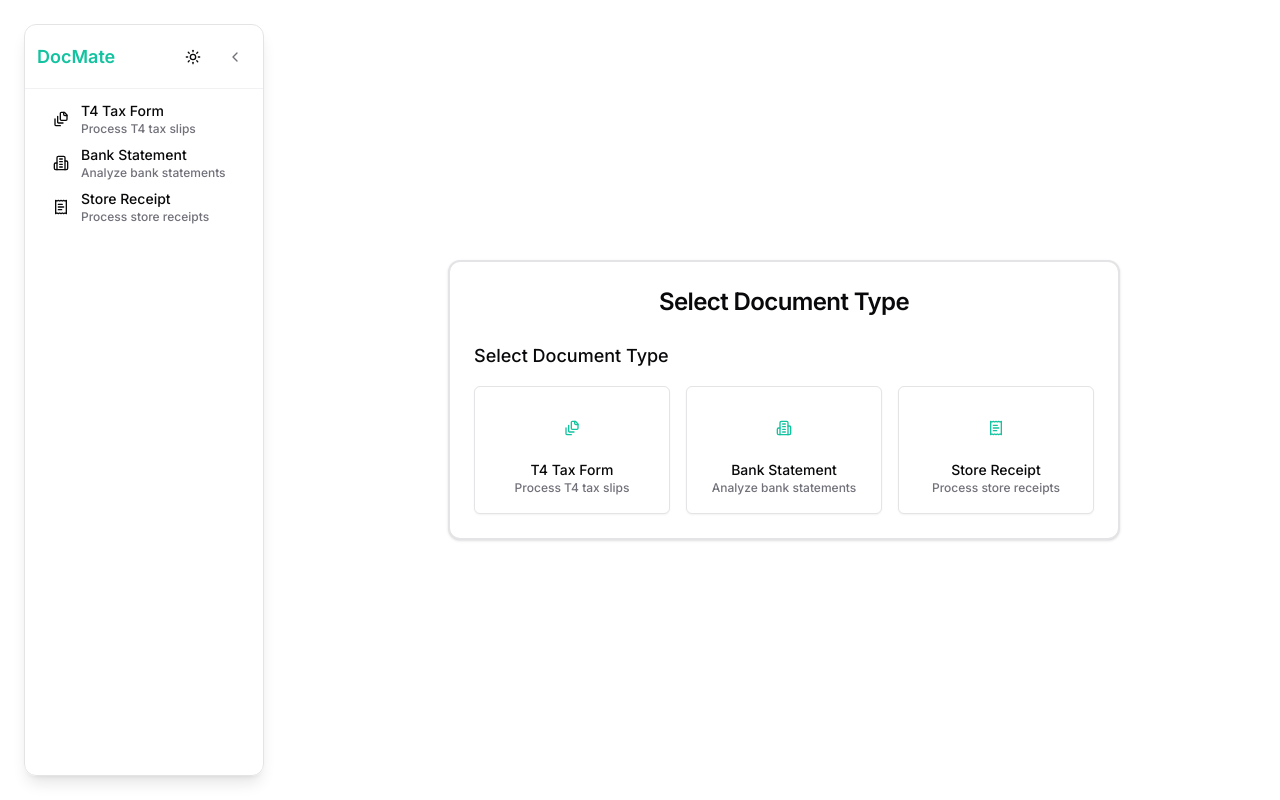
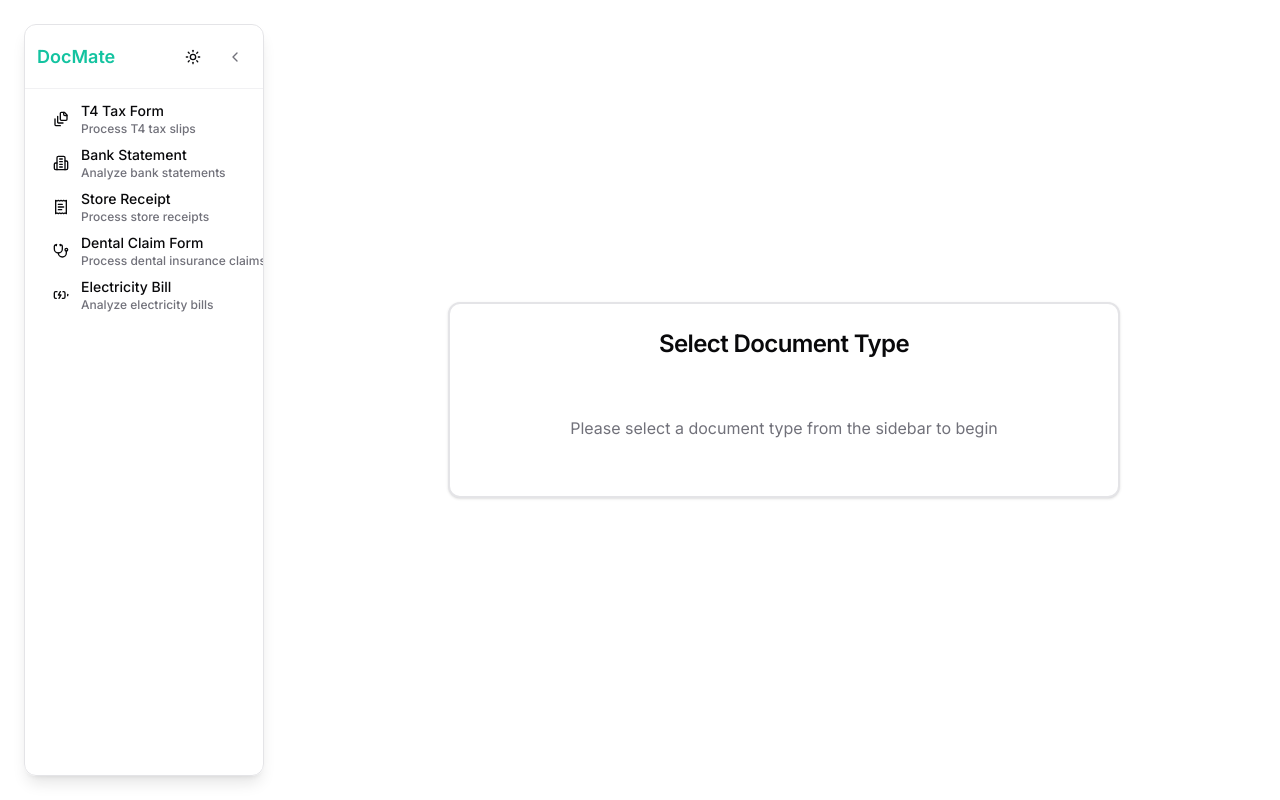
Before and after one commit to ibz-arain/DocMate, a Next.js app: page /demo in a window 1280 px wide. Built offline with nearby package versions, Linux system fonts and the light colour scheme.

Commit message:
Updated UI

```diff
--- a/app/demo/page.tsx
+++ b/app/demo/page.tsx
@@ -7,39 +7,36 @@
 import { ScrollArea } from "@/components/ui/scroll-area";
 import { Progress } from "@/components/ui/progress";
 import { Input } from "@/components/ui/input";
-import { Menu, Upload, FileText, PanelRightOpen, Zap, FileSearch, Brain, ChevronRight, Code, RefreshCcw, Download, Copy, FileStack, Building2, ReceiptText } from "lucide-react";
+import { Menu, Upload, FileText, PanelRightOpen, Zap, FileSearch, Brain, ChevronRight, Code, RefreshCcw, Download, Copy, FileStack, Building2, ReceiptText, Stethoscope, BatteryCharging } from "lucide-react";
 import { motion, AnimatePresence } from "framer-motion";
 import { CustomSidebar } from "@/components/custom-sidebar";
 import { cn } from "@/lib/utils";
 import { useDropzone } from "react-dropzone";
 
-interface DocumentTypeOption {
-  title: string;
-  icon: React.ReactNode;
-  description: string;
-  demoType: string;
-}
+type DocumentType = 't4' | 'bank' | 'receipt' | 'dental' | 'electricity' | null;
 
-const documentTypeOptions: DocumentTypeOption[] = [
-  {
-    title: "T4 Tax Form",
-    icon: <FileStack className="h-5 w-5" />,
-    description: "Process T4 tax slips",
-    demoType: "t4"
+const documentTypeLabels: Record<string, { title: string, description: string }> = {
+  't4': {
+    title: 'T4 Tax Form',
+    description: 'Upload a picture or scan of your T4 tax slip'
   },
-  {
-    title: "Bank Statement",
-    icon: <Building2 className="h-5 w-5" />,
-    description: "Analyze bank statements",
-    demoType: "bank"
+  'bank': {
+    title: 'Bank Statement',
+    description: 'Upload your bank statement document'
   },
-  {
-    title: "Store Receipt",
-    icon: <ReceiptText className="h-5 w-5" />,
-    description: "Process store receipts",
-    demoType: "receipt"
+  'receipt': {
+    title: 'Store Receipt',
+    description: 'Upload a picture of your store receipt'
+  },
+  'dental': {
+    title: 'Dental Claim Form',
+    description: 'Upload your dental insurance claim form'
+  },
+  'electricity': {
+    title: 'Electricity Bill',
+    description: 'Upload your electricity bill for analysis'
   }
-];
+};
 
 export default function DemoPage() {
   const [file, setFile] = useState<File | null>(null);
@@ -47,6 +44,7 @@
   const [progress, setProgress] = useState(0);
   const [activeTab, setActiveTab] = useState<'json' | 'text' | 'analysis'>('json');
   const [extractedText, setExtractedText] = useState<string>("");
+  const [selectedType, setSelectedType] = useState<DocumentType>(null);
   const [aiInsights, setAiInsights] = useState<{
     summary: string;
     keywords: string[];
@@ -60,27 +58,16 @@
   });
   const [isProcessed, setIsProcessed] = useState(false);
   const [isSidebarCollapsed, setIsSidebarCollapsed] = useState(false);
-  const [selectedDemo, setSelectedDemo] = useState<string | null>(null);
-  const [uploadDocType, setUploadDocType] = useState<string | null>(null);
 
-  const { getRootProps, getInputProps, isDragActive } = useDropzone();
-
-  const handleFileChange = (event: React.ChangeEvent<HTMLInputElement>) => {
-    const selectedFile = event.target.files?.[0];
-    if (selectedFile?.type === "application/pdf") {
-      setFile(selectedFile);
-      resetStates();
+  const { getRootProps, getInputProps, isDragActive } = useDropzone({
+    onDrop: (acceptedFiles) => {
+      const droppedFile = acceptedFiles[0];
+      if (droppedFile?.type === "application/pdf") {
+        setFile(droppedFile);
+        resetStates();
+      }
     }
-  };
-
-  const handleDrop = (event: React.DragEvent) => {
-    event.preventDefault();
-    const droppedFile = event.dataTransfer.files[0];
-    if (droppedFile?.type === "application/pdf") {
-      setFile(droppedFile);
-      resetStates();
-    }
-  };
+  });
 
   const resetStates = () => {
     setExtractedText("");
@@ -92,10 +79,6 @@
     });
     setProgress(0);
     setIsProcessed(false);
-  };
-
-  const handleDragOver = (event: React.DragEvent) => {
-    event.preventDefault();
   };
 
   const processDocument = async () => {
@@ -113,7 +96,7 @@
 
       // Mock data with raw JSON
       const mockRawJson = {
-        documentType: "Business Proposal",
+        documentType: selectedType ? documentTypeLabels[selectedType].title : "Unknown Document",
         metadata: {
           pageCount: 5,
           author: "John Doe",
@@ -157,96 +140,10 @@
   };
 
   const handleDemoSelect = (demoType: string) => {
-    setSelectedDemo(demoType);
-    // Here you would typically load demo data based on the selected type
-    const demoData = getDemoData(demoType);
-    setAiInsights(demoData.insights);
-    setExtractedText(demoData.text);
-    setIsProcessed(true);
-  };
-
-  const getDemoData = (demoType: string) => {
-    // Mock demo data for different document types
-    const demos: Record<string, any> = {
-      t4: {
-        insights: {
-          summary: "This is a T4 tax slip for the year 2023, showing employment income and deductions.",
-          keywords: ["employment income", "tax deductions", "CPP contributions", "EI premiums"],
-          sentiment: "Neutral",
-          rawJson: {
-            documentType: "T4 Tax Slip",
-            metadata: {
-              year: "2023",
-              employer: "Demo Corp",
-              employeeNumber: "12345"
-            },
-            content: {
-              employmentIncome: "$75,000",
-              taxDeducted: "$15,000",
-              cppContributions: "$3,754.45",
-              eiPremiums: "$952.74"
-            }
-          }
-        },
-        text: "T4 Statement of Remuneration Paid\nTax Year: 2023\nEmployer: Demo Corp\nEmployee: John Smith\nBox 14 - Employment Income: $75,000\nBox 22 - Income Tax Deducted: $15,000\n..."
-      },
-      bank: {
-        insights: {
-          summary: "Monthly bank statement showing transactions, deposits, and withdrawals for January 2024.",
-          keywords: ["deposits", "withdrawals", "balance", "transactions"],
-          sentiment: "Positive",
-          rawJson: {
-            documentType: "Bank Statement",
-            metadata: {
-              bank: "Demo Bank",
-              accountType: "Checking",
-              period: "Jan 2024"
-            },
-            content: {
-              openingBalance: "$5,432.10",
-              closingBalance: "$6,789.45",
-              transactions: [
-                { type: "Deposit", amount: "$2,500.00", date: "2024-01-05" },
-                { type: "Withdrawal", amount: "$-750.00", date: "2024-01-15" }
-              ]
-            }
-          }
-        },
-        text: "Demo Bank Statement\nAccount: ****1234\nPeriod: January 1-31, 2024\nOpening Balance: $5,432.10\nClosing Balance: $6,789.45\n..."
-      },
-      receipt: {
-        insights: {
-          summary: "Retail purchase receipt from Demo Store showing itemized purchases and payment details.",
-          keywords: ["retail", "purchase", "items", "payment"],
-          sentiment: "Neutral",
-          rawJson: {
-            documentType: "Store Receipt",
-            metadata: {
-              store: "Demo Store",
-              date: "2024-02-15",
-              transactionId: "RCP-123456"
-            },
-            content: {
-              items: [
-                { name: "Item 1", price: "$29.99", quantity: 2 },
-                { name: "Item 2", price: "$15.99", quantity: 1 }
-              ],
-              subtotal: "$75.97",
-              tax: "$9.88",
-              total: "$85.85"
-            }
-          }
-        },
-        text: "Demo Store\nDate: Feb 15, 2024\nItem 1 x2 - $29.99\nItem 2 x1 - $15.99\nSubtotal: $75.97\nTax: $9.88\nTotal: $85.85\n..."
-      }
-    };
-
-    return demos[demoType] || demos.receipt; // Default to receipt if demo type not found
-  };
-
-  const handleDemoUpload = (demoType: string) => {
-    // Implement the logic to handle demo upload
-    console.log("Demo upload not implemented yet");
+    // Set the selected type and reset states
+    setSelectedType(demoType as DocumentType);
+    resetStates();
+    setFile(null);
   };
 
   if (!isProcessed) {
@@ -267,67 +164,22 @@
             <Card className="border-2">
               <CardHeader>
                 <CardTitle className="text-center text-2xl">
-                  {!uploadDocType ? "Select Document Type" : "Upload Document"}
+                  {selectedType ? documentTypeLabels[selectedType].title : "Select Document Type"}
                 </CardTitle>
-                {uploadDocType && (
+                {selectedType && (
                   <motion.div
                     initial={{ opacity: 0 }}
                     animate={{ opacity: 1 }}
-                    className="text-center text-muted-foreground"
+                    className="text-center text-muted-foreground mt-2"
                   >
-                    Selected: {uploadDocType}
-                    <Button
-                      variant="ghost"
-                      size="sm"
-                      onClick={() => setUploadDocType(null)}
-                      className="ml-2 h-8 hover:bg-destructive/10 hover:text-destructive"
-                    >
-                      Change
-                    </Button>
+                    {documentTypeLabels[selectedType].description}
                   </motion.div>
                 )}
               </CardHeader>
               <CardContent>
-                <AnimatePresence mode="wait">
-                  {!uploadDocType ? (
-                    <div className="space-y-4">
-                      <h3 className="text-lg font-medium">Select Document Type</h3>
-                      <div className="grid grid-cols-1 md:grid-cols-3 gap-4">
-                        {documentTypeOptions.map((type) => (
-                          <Button
-                            key={type.title}
-                            variant="outline"
-                            className="h-32 flex flex-col items-center justify-center gap-2 hover:border-primary hover:bg-primary/5"
-                            onClick={() => setUploadDocType(type.title)}
-                          >
-                            <div className="h-12 w-12 flex items-center justify-center text-primary">
-                              {type.icon}
-                            </div>
-                            <div className="text-center">
-                              <div className="font-medium">{type.title}</div>
-                              <div className="text-xs text-muted-foreground">
-                                {type.description}
-                              </div>
-                            </div>
-                          </Button>
-                        ))}
-                      </div>
-                    </div>
-                  ) : (
-                    <div className="space-y-4">
-                      <div className="flex items-center justify-between">
-                        <div className="flex items-center gap-2">
-                          <h3 className="text-lg font-medium">Upload {uploadDocType}</h3>
-                          <Button
-                            variant="ghost"
-                            size="sm"
-                            onClick={() => setUploadDocType("")}
-                            className="h-8"
-                          >
-                            Change
-                          </Button>
-                        </div>
-                      </div>
+                <div className="space-y-4">
+                  {selectedType ? (
+                    <>
                       <Card className="relative border-2 border-dashed">
                         <CardContent className="pt-6 pb-8">
                           <div
@@ -340,7 +192,7 @@
                             <Upload className="h-8 w-8 text-muted-foreground" />
                             <div>
                               <p className="text-lg font-medium">
-                                Drop your {uploadDocType.toLowerCase()} here
+                                Drop your {documentTypeLabels[selectedType].title.toLowerCase()} here
                               </p>
                               <p className="text-sm text-muted-foreground">
                                 or click to browse files
@@ -393,17 +245,13 @@
                           </motion.div>
                         )}
                       </AnimatePresence>
-
-                      <div className="flex items-center justify-center gap-4">
-                        <Button variant="outline" onClick={() => handleDemoUpload(
-                          documentTypeOptions.find(t => t.title === uploadDocType)?.demoType || "default"
-                        )}>
-                          Try Demo
-                        </Button>
-                      </div>
+                    </>
+                  ) : (
+                    <div className="text-center py-8 text-muted-foreground">
+                      <p>Please select a document type from the sidebar to begin</p>
                     </div>
                   )}
-                </AnimatePresence>
+                </div>
               </CardContent>
             </Card>
           </motion.div>
--- a/components/custom-sidebar.tsx
+++ b/components/custom-sidebar.tsx
@@ -1,7 +1,7 @@
 "use client";
 
 import * as React from "react";
-import { Receipt, FileText, Landmark, ChevronRight, ChevronLeft, ReceiptText, Building2, FileStack } from "lucide-react";
+import { Receipt, FileText, Landmark, ChevronRight, ChevronLeft, ReceiptText, Building2, FileStack, Stethoscope, BatteryCharging } from "lucide-react";
 import { motion, AnimatePresence } from "framer-motion";
 import { cn } from "@/lib/utils";
 import { Button } from "@/components/ui/button";
@@ -25,6 +25,18 @@
     icon: <ReceiptText className="h-5 w-5" />,
     description: "Process store receipts",
     demoType: "receipt"
+  },
+  {
+    title: "Dental Claim Form",
+    icon: <Stethoscope className="h-5 w-5" />,
+    description: "Process dental insurance claims",
+    demoType: "dental"
+  },
+  {
+    title: "Electricity Bill",
+    icon: <BatteryCharging className="h-5 w-5" />,
+    description: "Analyze electricity bills",
+    demoType: "electricity"
   }
 ];
 
```
